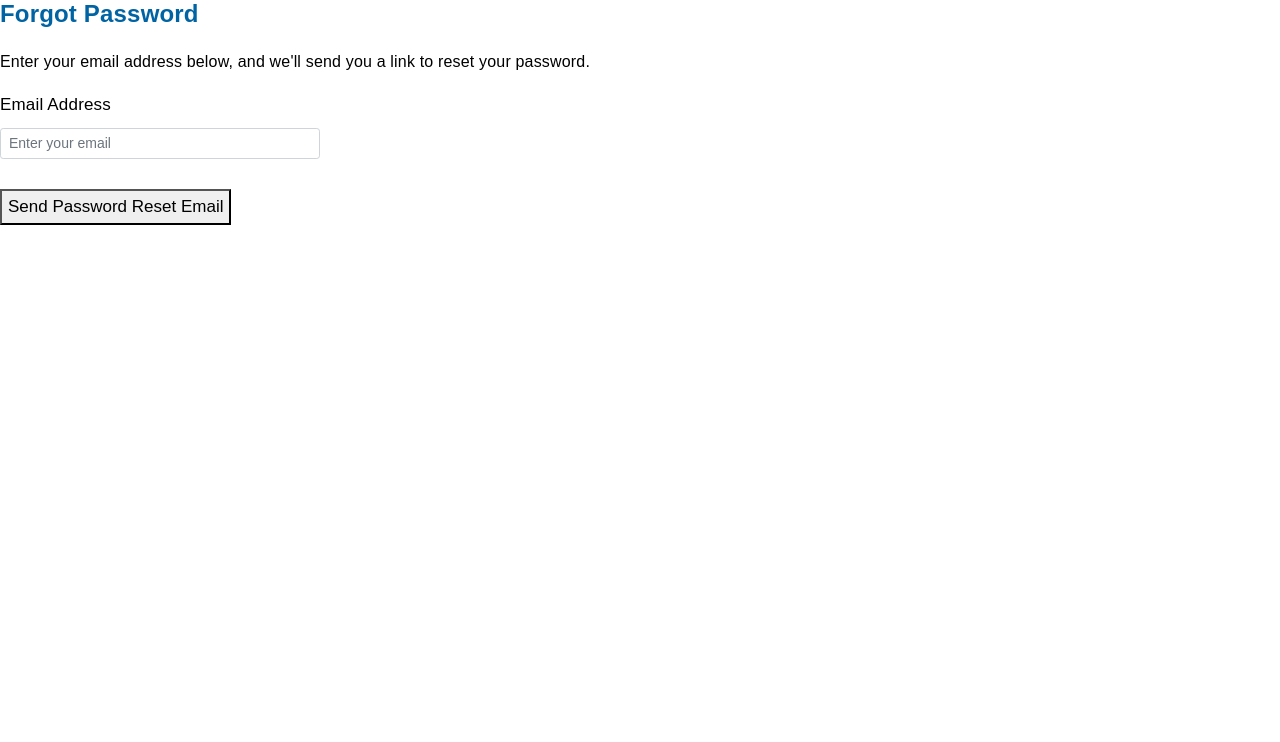
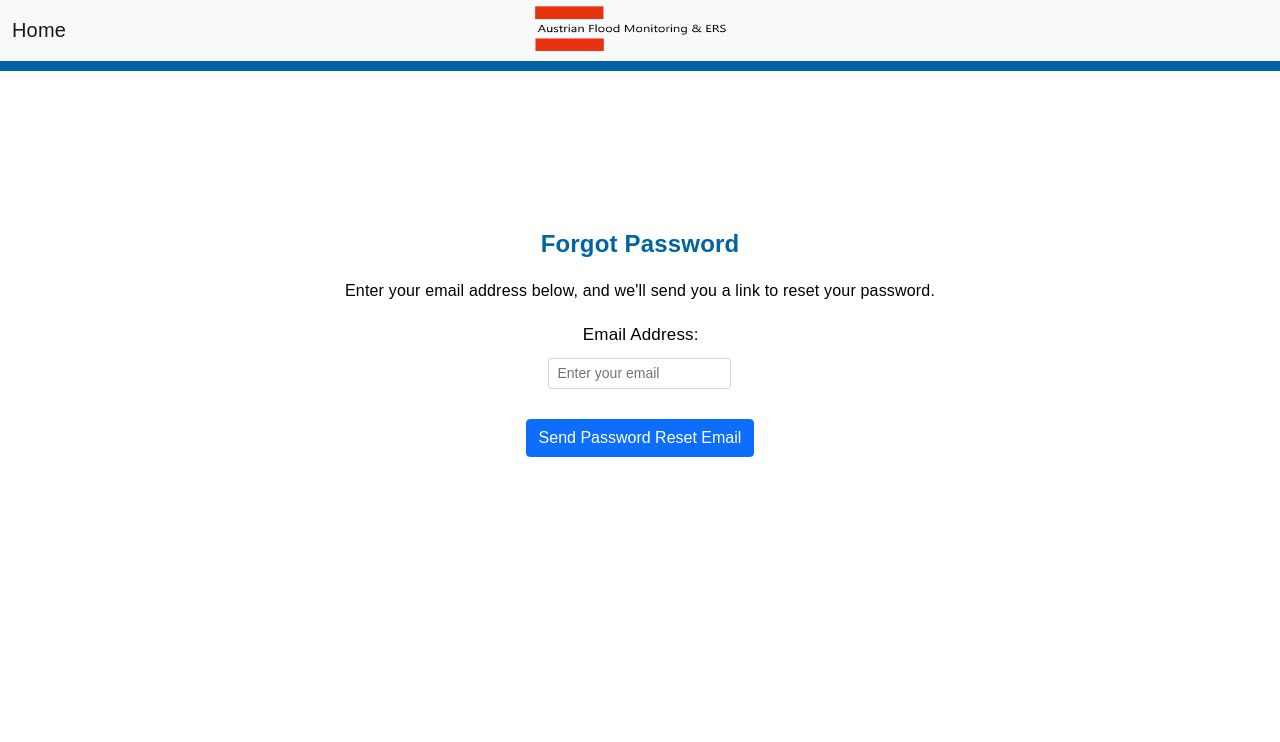
Before and after one commit to Christian-Hummel/IMC-AFS-Group1, a Django app: page /password_reset/ in a window 1280 px wide. Shown: the top 742 px of the page. Run offline with Django 4.2, Linux system fonts and the light colour scheme.

Commit message:
navbar with Home and Logo added to password resetting pages for a better look, reformatted and changed the buttons there

```diff
--- a/templates/registration/password_reset_form.html
+++ b/templates/registration/password_reset_form.html
@@ -12,6 +12,29 @@
     <link rel="stylesheet" href="{% static 'css/styles.css' %}"/>
 </head>
 <body>
+    <nav class="navbar navbar-expand-lg navbar-light bg-light">
+        <div class="container-fluid">
+            <a class="navbar-brand" href="{% url 'main' %}">Home</a>
+            {% if user.is_authenticated and user.role == 'agent' %}
+                <a class="navbar-brand" href="{% url 'agent_tasks' %}">Tasks</a>
+            {% elif user.is_authenticated and user.role == 'manager' %}
+                <a class="navbar-brand" href="{% url 'manager_tasks' %}">Tasks</a>
+            {% endif %}
+
+        <div class="navbar-logo-container">
+            <a class="navbar-brand" href="#">
+                <img src="{% static 'img/logo.png' %}" alt="Logo" class="navbar-logo">
+            </a>
+        </div>
+
+            <button class="navbar-toggler" type="button" data-bs-toggle="collapse" data-bs-target="#navbarNav" aria-controls="navbarNav" aria-expanded="false" aria-label="Toggle navigation">
+                <span class="navbar-toggler-icon"></span>
+            </button>
+
+        </div>
+    </nav>
+    <div class="blue-line"></div>
+<div class="d-flex flex-column justify-content-center align-items-center vh-100" style="margin-top: -10%;">
     <h1>Forgot Password</h1>
         <p>Enter your email address below, and we'll send you a link to reset your password.</p>
         <form method="post">
@@ -31,10 +54,11 @@
             {% endif %}
 
             {{ form.as_p }}
-        <label for="email" class="form-label">Email Address</label>
-        <input type="email" name="email" class="form-control form-control-sm w-25" id="email" required placeholder="Enter your email">
+            <label for="email" class="form-label" style="margin-left: 25%;">Email Address:</label>
+                <input type="email" name="email" class="form-control form-control-sm" id="email" required placeholder="Enter your email" style="width: 80%; margin-left: 10%;">
             <br>
-        <button type="submit">Send Password Reset Email</button>
+            <button type="submit" class="btn btn-primary w-100">Send Password Reset Email</button>
         </form>
+    </div>
 </body>
 </html>
--- a/templates/report.html
+++ b/templates/report.html
@@ -73,7 +73,7 @@
                     <br>
                     <input type="file" class="form-control" id="picture" name="picture" style="width: 80%;">
                     <br>
-                    <button type="submit">Submit Information</button>
+                    <button type="submit" class="btn btn-primary w-50">Submit Information</button>
                 </div>
 
             </div>
```
Also changed, not shown: templates/registration/password_reset_complete.html (+24 -3 lines), templates/registration/password_reset_confirm.html (+27 -5 lines), templates/registration/password_reset_done.html (+27 -3 lines). Lines whose indentation alone changed are shown as unchanged.
